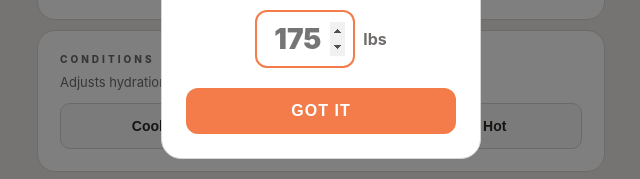
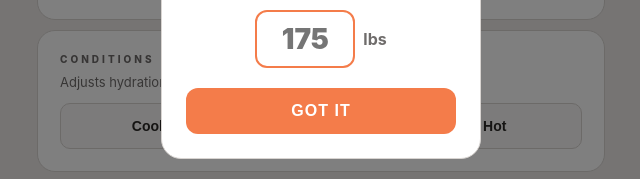
Before and after one commit to ampliobeta/fuel-fiesta, a website: page index.html in a window 1280 px wide. Shown: the part 416-595 px from the top of the page, 319-959 px from the left. Drawn offline with Linux system fonts and the light colour scheme.

Commit message:
Update index.html

```diff
--- a/index.html
+++ b/index.html
@@ -258,8 +258,11 @@
   .weight-input-row input {
     width: 100px; font-size: 28px; font-weight: 900; text-align: center;
     border: 2px solid var(--border); border-radius: 12px; padding: 10px 8px;
-    -webkit-appearance: none; outline: none; font-family: inherit;
+    -webkit-appearance: none; -moz-appearance: textfield; appearance: none;
+    outline: none; font-family: inherit;
   }
+  .weight-input-row input::-webkit-outer-spin-button,
+  .weight-input-row input::-webkit-inner-spin-button { -webkit-appearance: none; margin: 0; }
   .weight-input-row input:focus { border-color: var(--orange); }
   .weight-input-row span { font-size: 16px; font-weight: 700; color: var(--muted); }
   .weight-save-btn {
@@ -288,7 +291,7 @@
       <button type="button" class="unit-btn" id="unitKg">kg</button>
     </div>
     <div class="weight-input-row">
-      <input type="number" id="weightInput" placeholder="175" min="30" max="400" inputmode="numeric" />
+      <input type="text" id="weightInput" placeholder="175" inputmode="decimal" autocomplete="off" />
       <span id="weightUnitLabel">lbs</span>
     </div>
     <button class="weight-save-btn" id="weightSaveBtn">Got it</button>
@@ -620,7 +623,8 @@
     document.getElementById('weightOverlay').classList.remove('active');
   }
   function saveWeight() {
-    var val = parseInt(document.getElementById('weightInput').value);
+    var raw = document.getElementById('weightInput').value.replace(/[^0-9]/g, '');
+    var val = parseInt(raw);
     var minVal = savedUnit === 'kg' ? 30 : 80;
     var maxVal = savedUnit === 'kg' ? 180 : 400;
     if (!val || val < minVal || val > maxVal) return;
```
